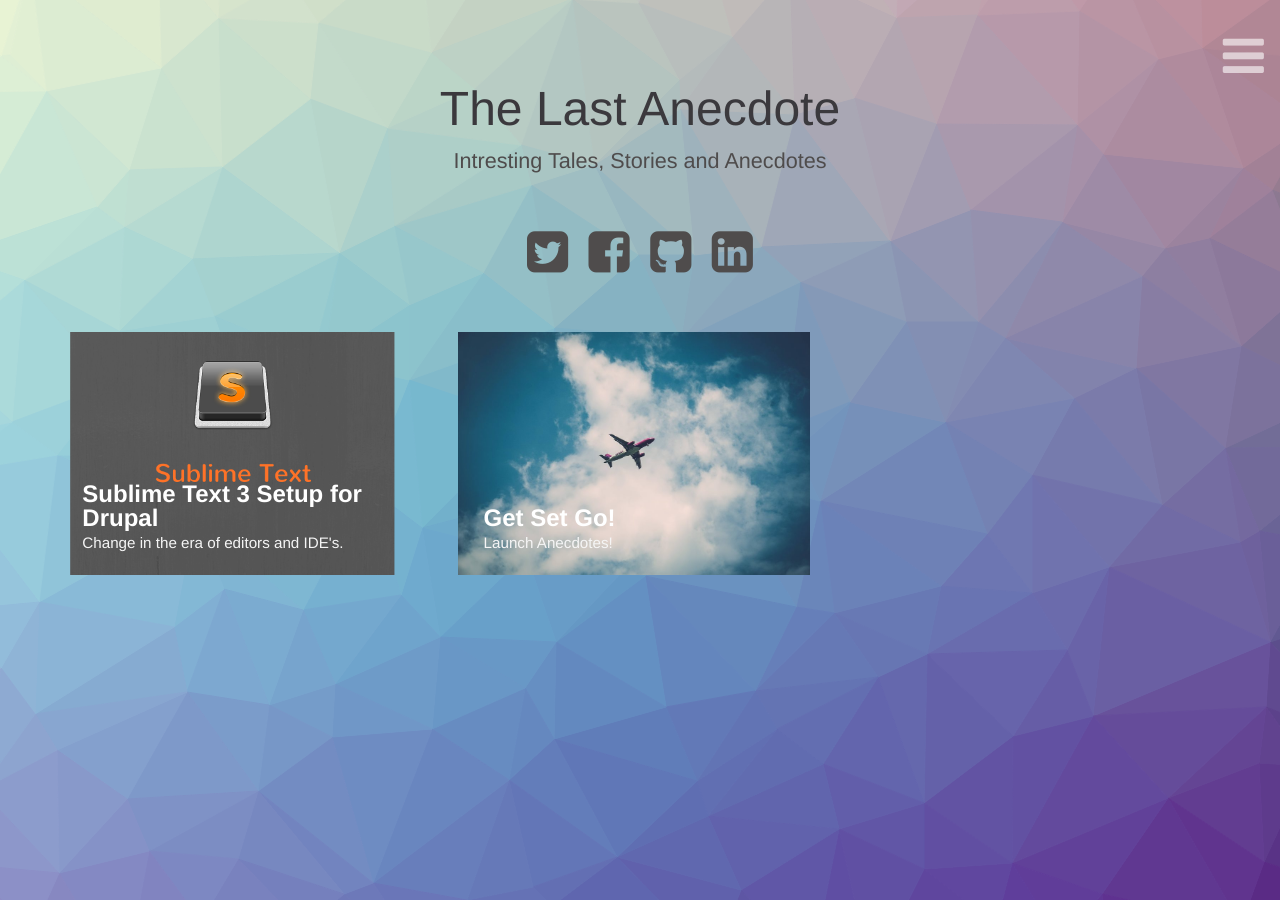
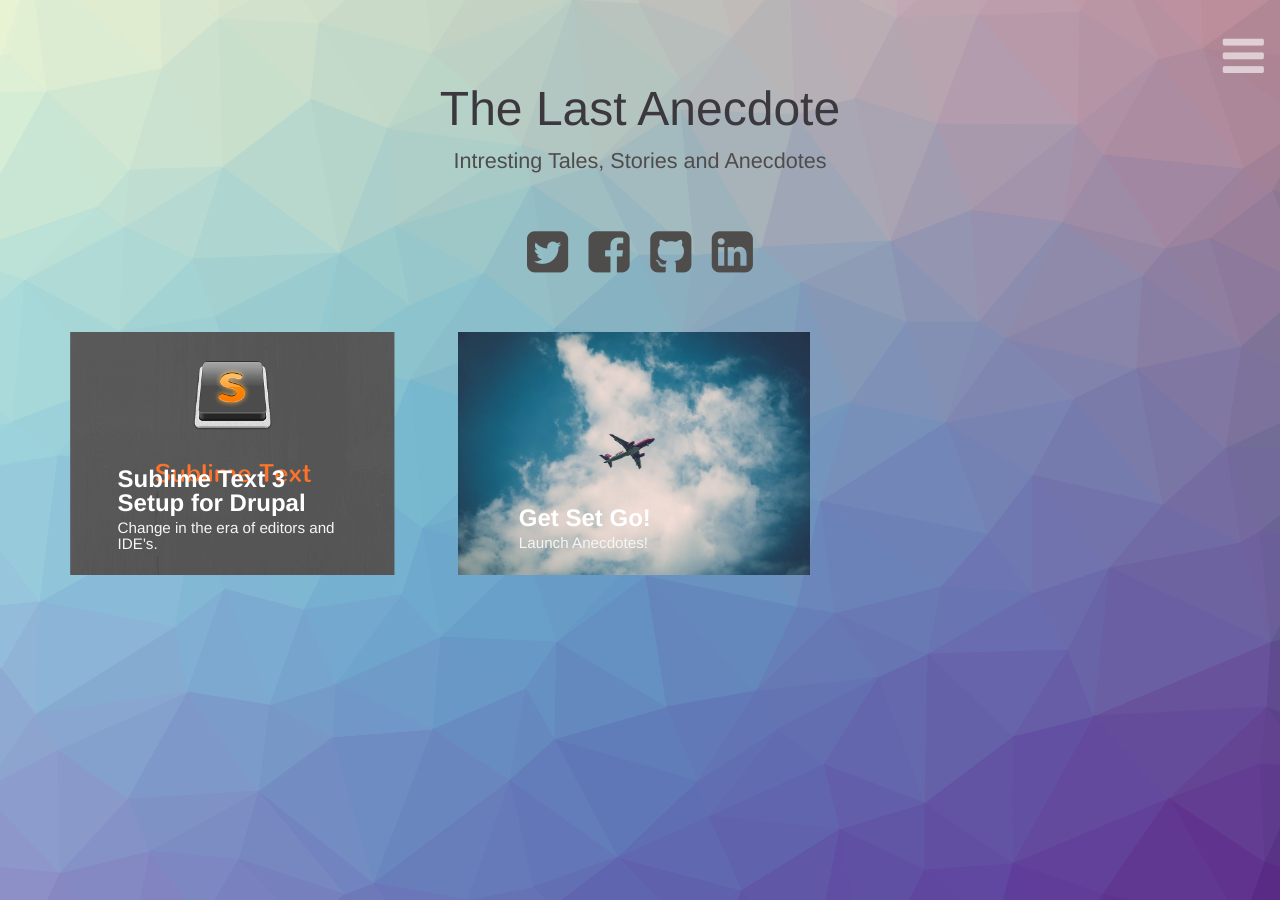
Before and after one commit to gauravgoyal/gauravgoyal.github.io, a Jekyll site: the page built from index.html, in a window 1280 px wide. Built offline with Jekyll 4.4.1, drawn with Linux system fonts in a browser that asks for light colours; comment, search, counter and statistics services are not loaded.

Commit message:
Updated width of the central content area

```diff
--- a/css/modern-blog.css
+++ b/css/modern-blog.css
@@ -48,7 +48,7 @@
 .card__content {
 	position: relative;
 	width: 100%;
-	max-width: 800px;
+	max-width: 80%;
 	height: auto;
 	margin: 400px auto 60px;
 	padding: 30px 40px 22px;
```
